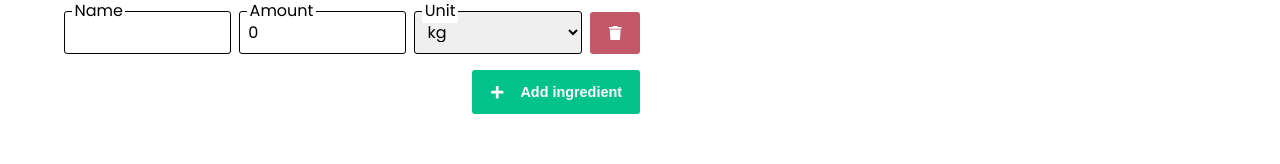
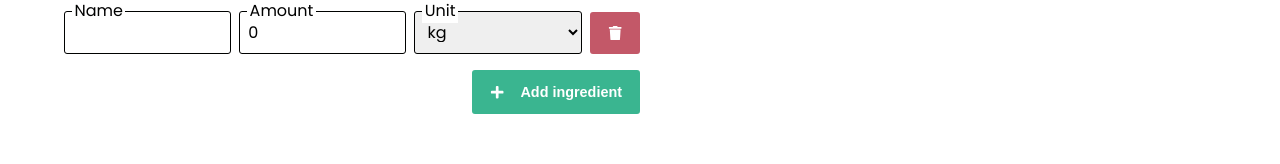
Before and after one commit to Ssevve/cookup-react-recipe-app, a React (Create React App) app: page /add in a window 1280 px wide. Shown: the part 546-710 px from the top of the page. Built offline with nearby package versions, Linux system fonts and the light colour scheme; the HTML template or start-up script is replaced by a standard one.

Commit message:
Change add and delete buttons hover state

```diff
--- a/src/index.css
+++ b/src/index.css
@@ -6,8 +6,10 @@
   --clr-secondary: #fff1ea;
   --clr-accent: #b8582f;
   --clr-accent-hover: #b9633e;
-  --clr-success: #04c38a;
+  --clr-success: #3ab590;
+  --clr-success-hover: #45dbae;
   --clr-error: #c35868;
+  --clr-error-hover: #c67f89;
 
   --border-radius: 3px;
 }
@@ -135,9 +137,19 @@ a {
   margin-top: 1rem;
 }
 
+.btn--add:hover {
+  background: var(--clr-success-hover);
+  border-color: var(--clr-success-hover);
+}
+
 .btn--delete {
   background: var(--clr-error);
   border-color: var(--clr-error);
+}
+
+.btn--delete:hover {
+  background: var(--clr-error-hover);
+  border-color: var(--clr-error-hover);
 }
 
 .btn:hover {
@@ -158,6 +170,37 @@ a {
   border-color: var(--clr-accent-hover);
 }
 
+
+.btn--add,
+.btn--delete {
+  background: var(--clr-success);
+  border-color: var(--clr-success);
+  font-weight: 700;
+  color: #fff;
+  display: flex;
+  gap: 1rem;
+  align-items: center;
+}
+
+.btn--add {
+  margin-top: 1rem;
+}
+
+.btn--add:hover {
+  background: var(--clr-success-hover);
+  border-color: var(--clr-success-hover);
+}
+
+.btn--delete {
+  background: var(--clr-error);
+  border-color: var(--clr-error);
+}
+
+.btn--delete:hover {
+  background: var(--clr-error-hover);
+  border-color: var(--clr-error-hover);
+}
+
 .col-1-2 {
   flex: 0.5;
 }
```
